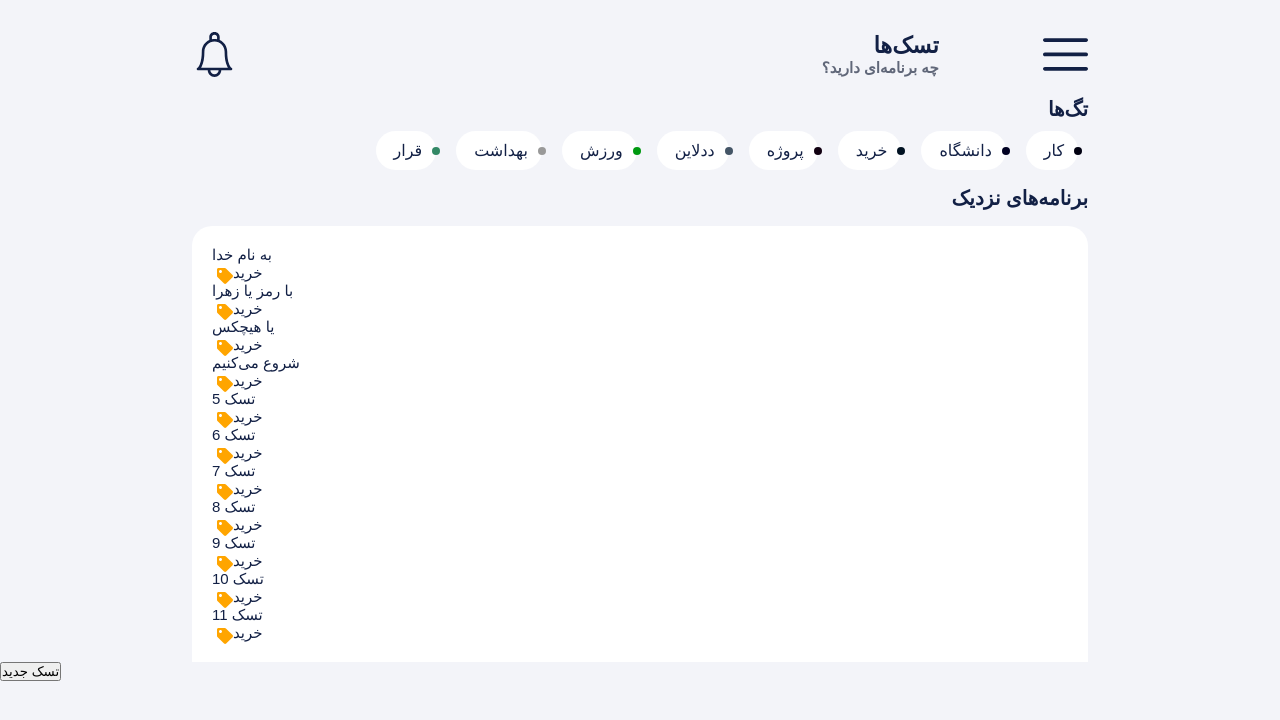
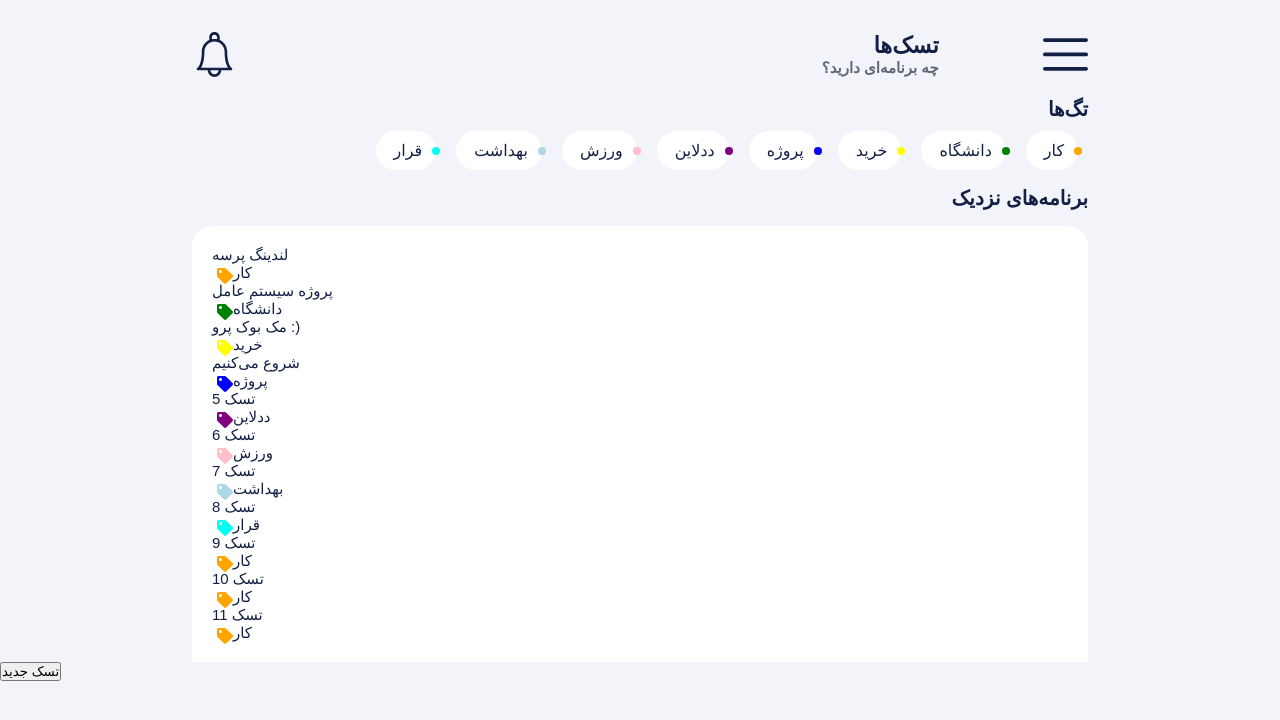
Before and after one commit to hadizz/mern-todo-app, a React (Create React App) app: page / in a window 1280 px wide. Shown: the top 720 px of the page. Built offline with nearby package versions, Linux system fonts and the light colour scheme; a web font is replaced by a local one.

Commit message:
add data file to project

```diff
--- a/src/components/categories.js
+++ b/src/components/categories.js
@@ -1,16 +1,8 @@
 import React from "react";
 import "./todosHome.css";
 
-const tags = [
-  { name: "کار", color: "#001" },
-  { name: "دانشگاه", color: "#002" },
-  { name: "خرید", color: "#012" },
-  { name: "پروژه", color: "#101" },
-  { name: "ددلاین", color: "#456" },
-  { name: "ورزش", color: "#091" },
-  { name: "بهداشت", color: "#999" },
-  { name: "قرار", color: "#386" },
-];
+import { tags } from "../data/dataArray"
+
 
 function categories() {
   return (
--- a/src/components/todo.js
+++ b/src/components/todo.js
@@ -9,8 +9,8 @@ export default function todo({ details }) {
         <span className="todobox-line1">{details.description}</span>
         <div className="todobox-line2">
           <div className="tag-info">
-            <FontAwesomeIcon icon={faTag} className="tag-icon" style={{ color: "orange" }} />
-            <span>خرید</span>
+            <FontAwesomeIcon icon={faTag} className="tag-icon" style={{ color: details.tag.color }} />
+            <span>{details.tag.name}</span>
           </div>
         </div>
       </div>
--- a/src/components/todosHome.css
+++ b/src/components/todosHome.css
@@ -168,7 +168,6 @@ header {
   }
 
   .addTodo {
-    background-color: red;
     position: fixed;
     bottom: 0;
     left: 0;
--- a/src/components/upcoming.js
+++ b/src/components/upcoming.js
@@ -1,18 +1,7 @@
 import React from "react";
 import Todo from "./todo";
-const todos = [
-  { id: 1, date: "2019/01/01", description: "به نام خدا", },
-  { id: 2, date: "2019/01/02", description: "با رمز یا زهرا" },
-  { id: 3, date: "2019/01/03", description: "یا هیچکس" },
-  { id: 4, date: "2019/01/05", description: "شروع می‌کنیم" },
-  { id: 6, date: "2019/01/10", description: "تسک 5" },
-  { id: 7, date: "2019/01/15", description: "تسک 6" },
-  { id: 8, date: "2019/02/01", description: "تسک 7" },
-  { id: 5, date: "2019/02/08", description: "تسک 8" },
-  { id: 9, date: "2019/03/01", description: "تسک 9" },
-  { id: 10, date: "2019/09/01", description: "تسک 10" },
-  { id: 11, date: "2019/11/01", description: "تسک 11" },
-];
+
+import { todos } from '../data/dataArray'
 
 function upcoming() {
   return (
--- /dev/null
+++ b/src/data/dataArray.js
@@ -0,0 +1,24 @@
+export const tags = [
+    { name: "کار", color: "orange" },
+    { name: "دانشگاه", color: "green" },
+    { name: "خرید", color: "yellow" },
+    { name: "پروژه", color: "blue" },
+    { name: "ددلاین", color: "purple" },
+    { name: "ورزش", color: "pink" },
+    { name: "بهداشت", color: "lightblue" },
+    { name: "قرار", color: "#00fff2" },
+];
+
+export const todos = [
+    { id: 1, date: "2019/01/01", description: "لندینگ پرسه", tag: { name: "کار", color: "orange" } },
+    { id: 2, date: "2019/01/02", description: "پروژه سیستم عامل", tag: { name: "دانشگاه", color: "green" } },
+    { id: 3, date: "2019/01/03", description: "مک بوک پرو :)", tag: { name: "خرید", color: "yellow" } },
+    { id: 4, date: "2019/01/05", description: "شروع می‌کنیم", tag: { name: "پروژه", color: "blue" } },
+    { id: 6, date: "2019/01/10", description: "تسک 5", tag: { name: "ددلاین", color: "purple" } },
+    { id: 7, date: "2019/01/15", description: "تسک 6", tag: { name: "ورزش", color: "pink" } },
+    { id: 8, date: "2019/02/01", description: "تسک 7", tag: { name: "بهداشت", color: "lightblue" } },
+    { id: 5, date: "2019/02/08", description: "تسک 8", tag: { name: "قرار", color: "#00fff2" } },
+    { id: 9, date: "2019/03/01", description: "تسک 9", tag: { name: "کار", color: "orange" } },
+    { id: 10, date: "2019/09/01", description: "تسک 10", tag: { name: "کار", color: "orange" } },
+    { id: 11, date: "2019/11/01", description: "تسک 11", tag: { name: "کار", color: "orange" } },
+];
```
